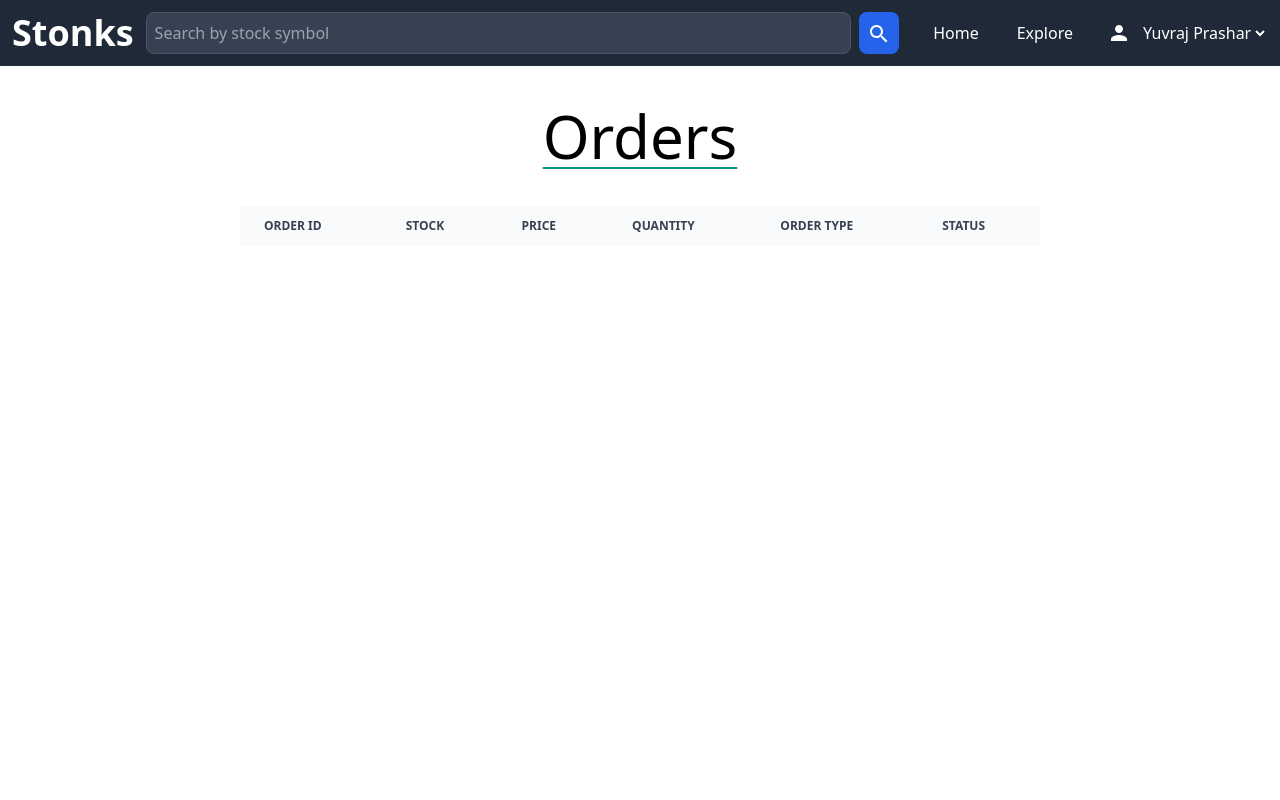
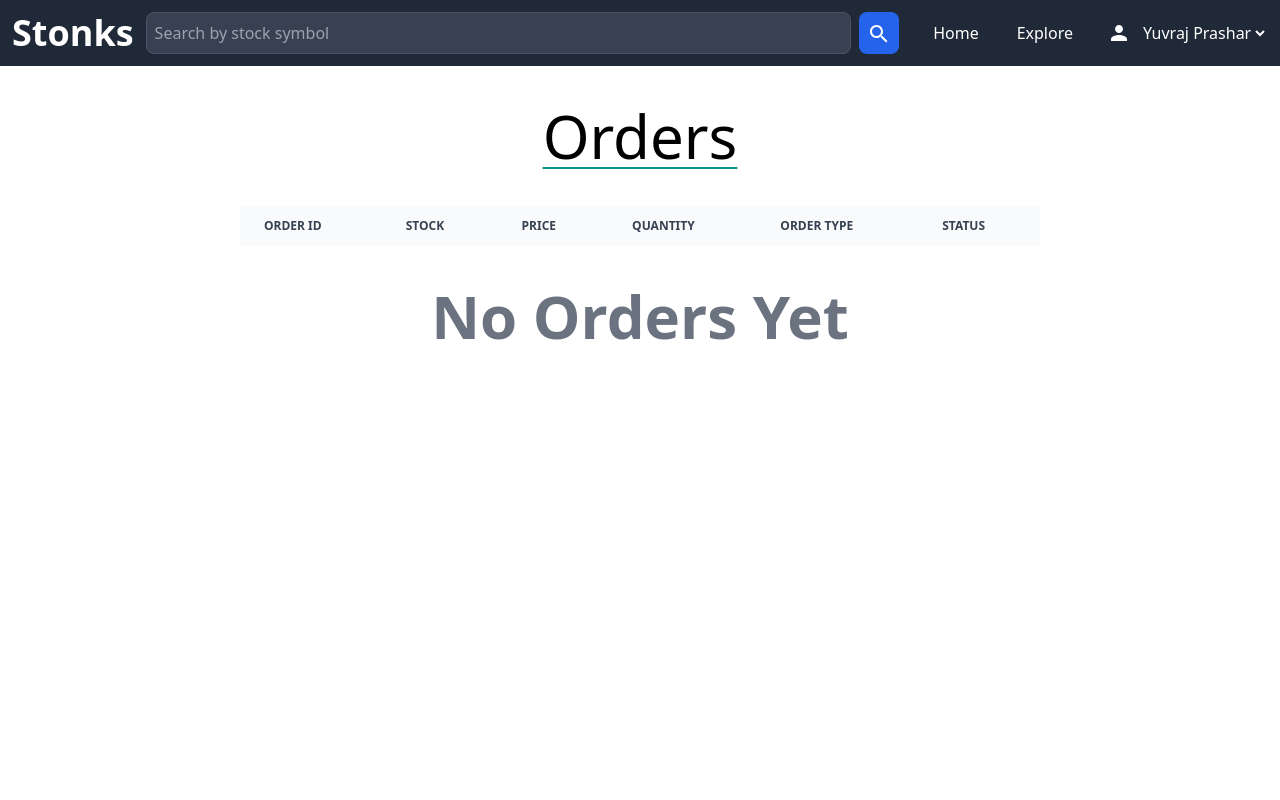
Before and after one commit to YuvrajPrashar/StonXs, a React (Vite) app in the folder client/: page /orders in a window 1280 px wide. Shown: the top 800 px of the page. Built offline with nearby package versions, Linux system fonts and the light colour scheme; the HTML template or start-up script is replaced by a standard one.

Commit message:
chore: Add dynamic rendering of orders in Orders page

```diff
--- a/client/src/pages/Orders.jsx
+++ b/client/src/pages/Orders.jsx
@@ -1,4 +1,7 @@
+import { useState } from "react";
+
 const Orders = () => {
+  const [orders, setOrders] = useState(null);
   return (
     <div className="w-screen h-screen space-y-10 p-10 ">
       <div className="text-6xl text-center underline decoration-teal-600 underline-offset-8 decoration-2 font-thin">
@@ -29,6 +32,35 @@ const Orders = () => {
               </th>
             </tr>
           </thead>
+          <tbody>
+            {orders ? (
+              orders.map((order) => (
+                <tr key={order.id} className="bg-white">
+                  <td className="px-6 py-4 whitespace-nowrap">{order.id}</td>
+                  <td className="px-6 py-4 whitespace-nowrap">{order.stock}</td>
+                  <td className="px-6 py-4 whitespace-nowrap">{order.price}</td>
+                  <td className="px-6 py-4 whitespace-nowrap">
+                    {order.quantity}
+                  </td>
+                  <td className="px-6 py-4 whitespace-nowrap">
+                    {order.orderType}
+                  </td>
+                  <td className="px-6 py-4 whitespace-nowrap">
+                    {order.status}
+                  </td>
+                </tr>
+              ))
+            ) : (
+              <tr>
+                <td
+                  colSpan="6"
+                  className="text-center text-6xl font-extrabold p-10"
+                >
+                  No Orders Yet
+                </td>
+              </tr>
+            )}
+          </tbody>
         </table>
       </div>
     </div>
```
